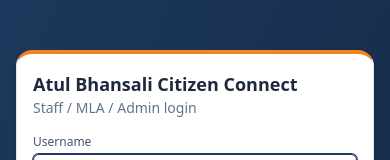
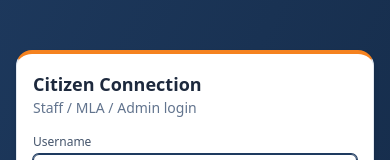
Before and after one commit to amitmathur90/atul-bhansali, a React (Vite) app in the folder admin-portal/: page /login in a window 390 px wide. Shown: the part 230-390 px from the top of the page. Built offline with nearby package versions, Linux system fonts and the light colour scheme; no server answers; what @abc/shared would draw is missing.

Commit message:
Rebrand admin login and PDF report title to Citizen Connection
Matches the mobile app rename. Left the MLA's actual name (seeded
staff account, home screen profile) untouched — that's a person's
name, not app branding.

```diff
--- a/admin-portal/src/pages/Auth/LoginPage.tsx
+++ b/admin-portal/src/pages/Auth/LoginPage.tsx
@@ -38,7 +38,7 @@ export function LoginPage() {
     <div className="flex min-h-screen items-center justify-center bg-gradient-to-br from-brand-navy to-brand-navy-dark px-4">
       <Card className="w-full max-w-sm border-t-4 border-t-brand-saffron">
         <h1 className="text-lg font-semibold text-slate-800 dark:text-slate-100">
-          Atul Bhansali Citizen Connect
+          Citizen Connection
         </h1>
         <p className="mb-4 text-sm text-slate-500 dark:text-slate-400">Staff / MLA / Admin login</p>
         <form onSubmit={handleSubmit} className="flex flex-col gap-3">
```
Also changed, not shown: 1 other file (tests, documents, lock files or other folders).
